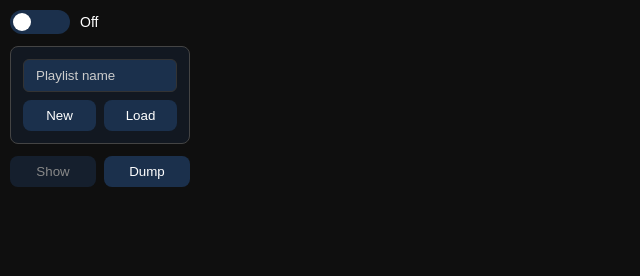
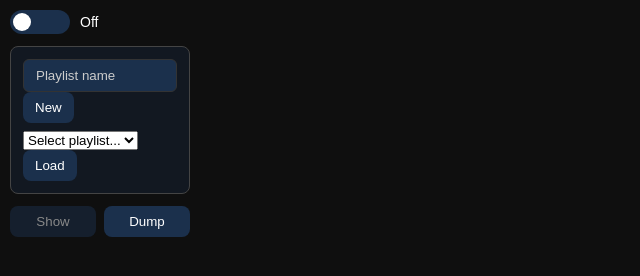
Before and after one commit to kj-crypto/youtube-firefox-plugin, a website built with Vite: page src/menu/menu.html in a window 1280 px wide. Shown: the whole page, without its empty margins (0-640 px from the left). Built offline with nearby package versions, Linux system fonts and the light colour scheme; some packages are replaced by stand-ins of ours.

Commit message:
WIP: Reshaped manu.html

```diff
--- a/src/menu/menu.html
+++ b/src/menu/menu.html
@@ -15,11 +15,16 @@
         </div>
 
         <div class="playlist-controls" id="playlist-controls">
-          <input type="text" id="playlist-name" placeholder="Playlist name" />
+          <div class="input-row">
+            <input type="text" id="playlist-name" placeholder="Playlist name" />
+            <button id="new-playlist" title="Create new playlist">New</button>
+          </div>
 
-          <div class="button-row">
-            <button id="new-playlist">New</button>
-            <button id="load-playlist">Load</button>
+          <div class="load-row">
+            <select id="playlist-select" title="Select playlist to load">
+              <option value="">Select playlist...</option>
+            </select>
+            <button id="load-playlist" title="Load selected playlist">Load</button>
           </div>
         </div>
         <div class="button-row">
```
